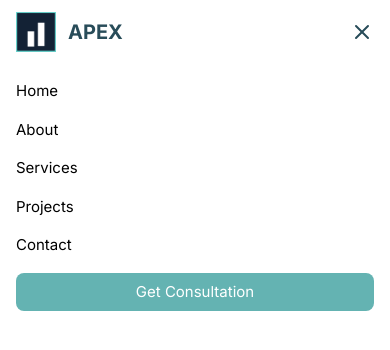
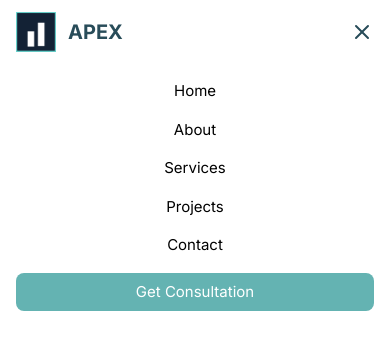
Before and after one commit to DavidMANZI-093/apex, a Next.js app: page / in a window 390 px wide. Both pictures are taken after a click on the button 362 px from the left and 32 px from the top of the page. Shown: the top 350 px of the page. Built offline with nearby package versions, Linux system fonts and the light colour scheme.

Commit message:
Auto-commit at 6/18/2025, 11:32:05 AM for inactivity period...

```diff
--- a/src/components/header.tsx
+++ b/src/components/header.tsx
@@ -56,7 +56,7 @@ const Header = () => {
             <nav className="flex flex-col gap-4">
               {navLinks.map((link) => {
                 return (
-                  <a key={link.name} href={link.href} className="text-midnight-green hover:!text-verdigris !text-[15px] transition-colors duration-200">
+                  <a key={link.name} href={link.href} className="text-midnight-green hover:!text-verdigris !text-[15px] !text-center transition-colors duration-200">
                     {link.name}
                   </a>
                 );
```
